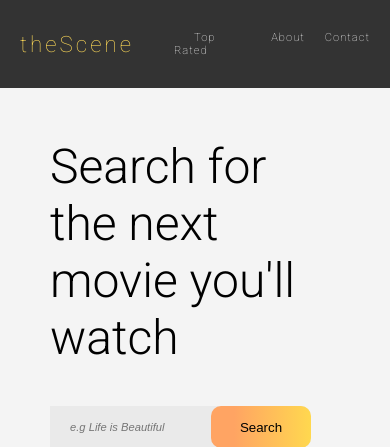
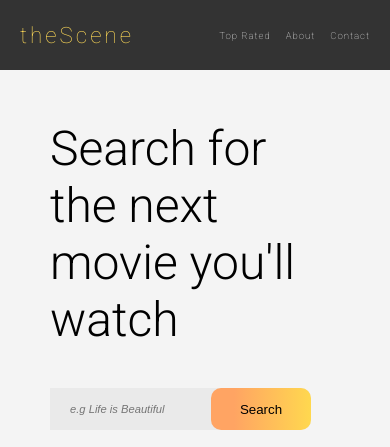
Before and after one commit to Eliory09/theScene, a Flask app: page / in a window 390 px wide. Shown: the top 447 px of the page. Run offline with Flask 2, Linux system fonts and the light colour scheme.

Commit message:
Version 1.04

```diff
--- a/static/css/styles.css
+++ b/static/css/styles.css
@@ -568,11 +568,11 @@ footer {
     }
 
     .options {
-        font-size: 0.7em;
+        font-size: 0.6em;
     }
 
     .options li a{
-        padding-left: 20px;
+        padding-left: 15px;
     }
     .nav-container {
         padding: 20px 20px;
```
